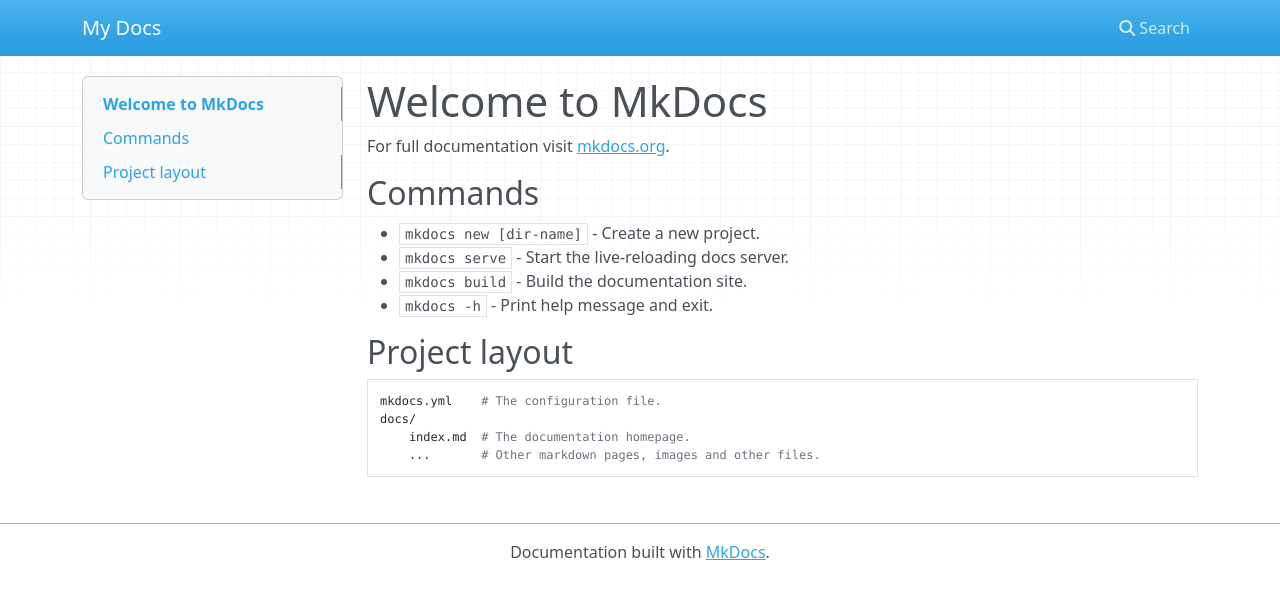
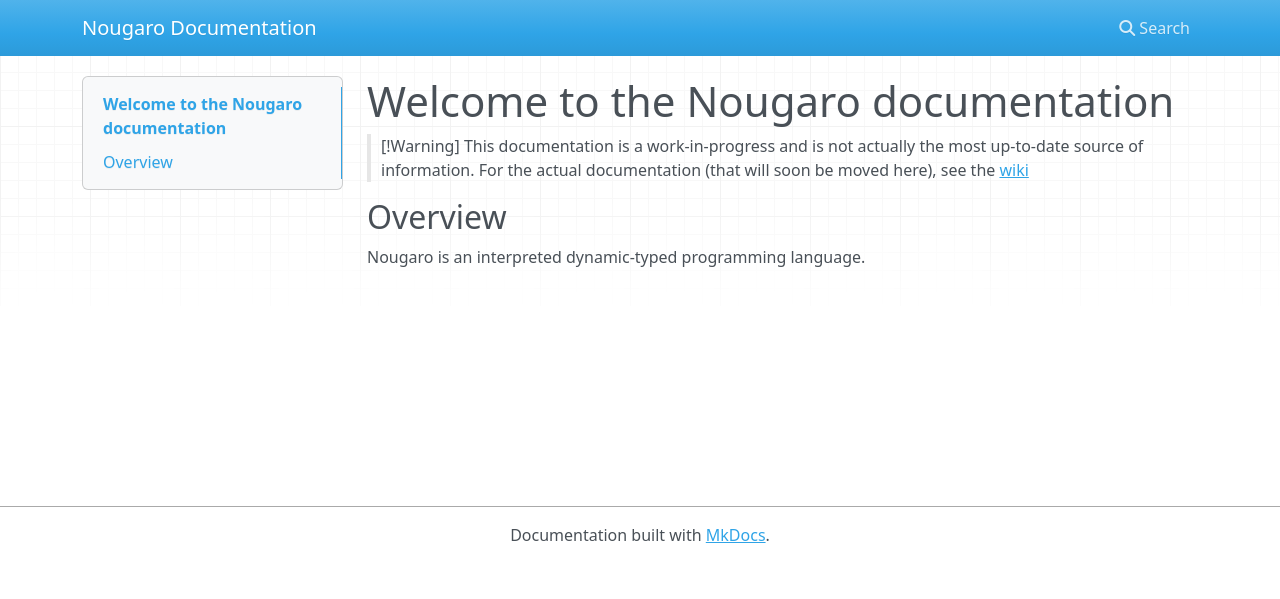
Before and after one commit to nougaro/nougaro.github.io, an MkDocs documentation site: the page built from docs/index.md, in a window 1280 px wide. Shown: the top 599 px of the page. Built offline with MkDocs 1.6.1, drawn with Linux system fonts in a browser that asks for light colours; nearby versions of some CDN libraries.

Commit message:
Rewrite index.md

```diff
--- a/docs/index.md
+++ b/docs/index.md
@@ -1,17 +1,9 @@
-# Welcome to MkDocs
+# Welcome to the Nougaro documentation
 
-For full documentation visit [mkdocs.org](https://www.mkdocs.org).
+>[!Warning]
+> This documentation is a work-in-progress and is not actually the most up-to-date source of information.
+> For the actual documentation (that will soon be moved here), see the [wiki](https://github.com/jd-develop/nougaro/wiki)
 
-## Commands
+## Overview
 
-* `mkdocs new [dir-name]` - Create a new project.
-* `mkdocs serve` - Start the live-reloading docs server.
-* `mkdocs build` - Build the documentation site.
-* `mkdocs -h` - Print help message and exit.
-
-## Project layout
-
-    mkdocs.yml    # The configuration file.
-    docs/
-        index.md  # The documentation homepage.
-        ...       # Other markdown pages, images and other files.
+Nougaro is an interpreted dynamic-typed programming language.
--- a/mkdocs.yml
+++ b/mkdocs.yml
@@ -1 +1 @@
-site_name: My Docs
+site_name: Nougaro Documentation
```
